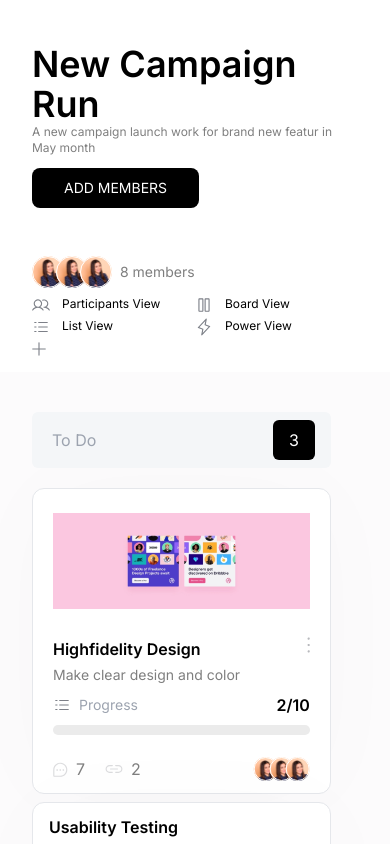
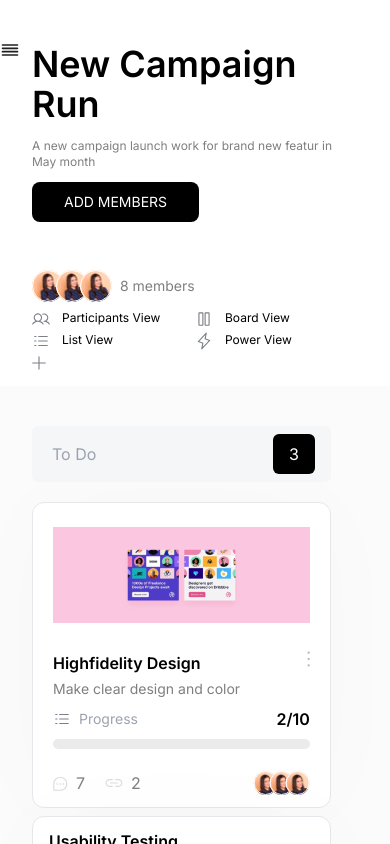
Before and after one commit to sam-c14/nupat-it-assessment-2, a React (Vite) app: page / in a window 390 px wide. Shown: the top 844 px of the page. Built offline with nearby package versions, Linux system fonts and the light colour scheme.

Commit message:
Hamburger added

```diff
--- a/src/components/HomeHeader.jsx
+++ b/src/components/HomeHeader.jsx
@@ -35,7 +35,7 @@ const HomeHeader = () => {
           <h1 className="capitalize leading-10 font-semibold text-4xl">
             new campaign run
           </h1>
-          <p className="opacity-50 xxl:mt-0 xl:mt-2 md:text-sm text-xs xxl:text-base">
+          <p className="opacity-50 xxl:mt-0 mt-3.5 xl:mt-2 md:text-sm text-xs xxl:text-base">
             A new campaign launch work for brand new featur in May month
           </p>
         </div>
--- a/src/components/Sidebar.jsx
+++ b/src/components/Sidebar.jsx
@@ -6,6 +6,7 @@ import Users2 from "../assets/images/Users2.svg";
 import AddUser from "../assets/images/AddUser.svg";
 import Settings from "../assets/images/Settings.svg";
 import Plus from "../assets/images/Plus.svg";
+import Burger from "../assets/images/Burger.svg";
 
 const Sidebar = () => {
   const links = [
@@ -45,6 +46,7 @@ const Sidebar = () => {
     },
   ];
   return (
+    <div>
       <div className="h-screen hidden lg:flex w-68 py-8 flex-wrap justify-center absolute font-inter text-white bg-primary">
         <div className="mb-4">
           <button className="flex gap-3 mb-5 items-center px-8 py-2.5 rounded-md bg-btn_primary">
@@ -82,6 +84,10 @@ const Sidebar = () => {
           </button>
         </div>
       </div>
+      <div className="lg:hidden w-5 absolute top-10">
+        <img src={Burger} alt="hamburger" />
+      </div>
+    </div>
   );
 };
 
```
Also changed, not shown: src/assets/images/Burger.svg (added), src/assets/images/HamBurger.svg (added). Lines whose indentation alone changed are shown as unchanged.
